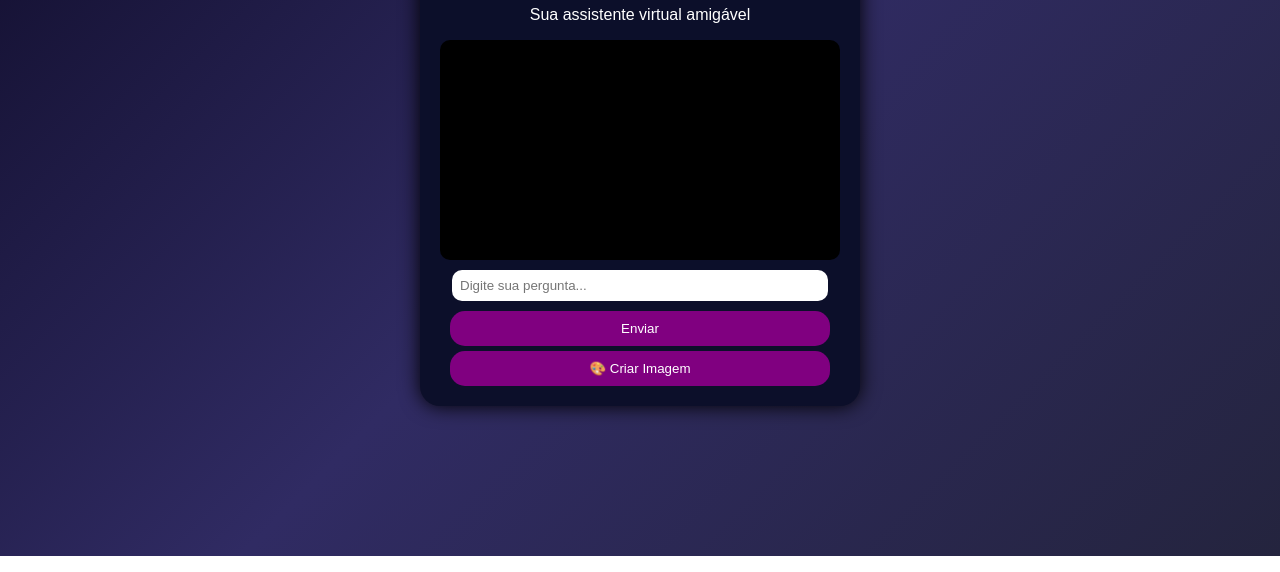
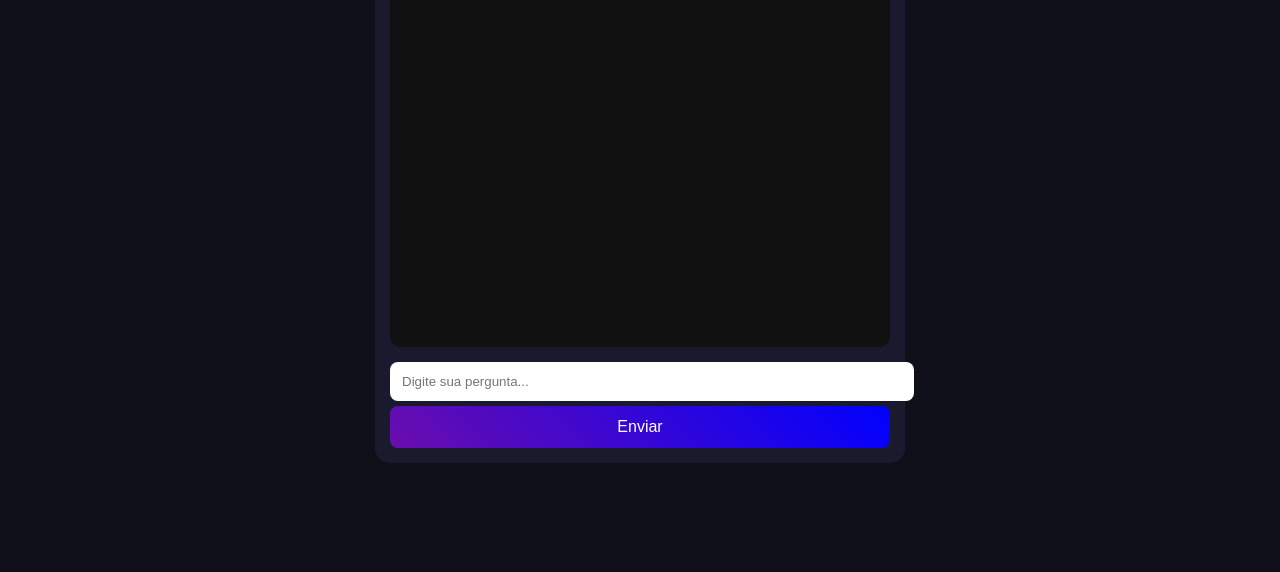
Before and after one commit to hygoralmeida21/deskflux, a plain HTML site: page index.html in a window 1280 px wide. Shown: the part 244-816 px from the top of the page. Drawn offline with Linux system fonts and the light colour scheme.

Commit message:
Refactor index.html for chat interface and styles

```diff
--- a/index.html
+++ b/index.html
@@ -1,26 +1,82 @@
 <!DOCTYPE html>
 <html lang="pt-br">
 <head>
-  <meta charset="UTF-8">
-  <title>DeskFlux AI</title>
-  <meta name="viewport" content="width=device-width, initial-scale=1.0">
-  <link rel="manifest" href="manifest.json">
-  <link rel="stylesheet" href="style.css">
+<meta charset="UTF-8">
+<title>DeskFlux AI</title>
+<style>
+body {
+  background: #0f0f1a;
+  color: white;
+  font-family: Arial;
+  display: flex;
+  justify-content: center;
+  align-items: center;
+  height: 100vh;
+}
+
+#chat {
+  width: 95%;
+  max-width: 500px;
+  background: #1a1a2e;
+  padding: 15px;
+  border-radius: 15px;
+}
+
+#messages {
+  height: 380px;
+  overflow-y: auto;
+  margin-bottom: 10px;
+  background: #111;
+  padding: 10px;
+  border-radius: 10px;
+}
+
+input, button {
+  width: 100%;
+  padding: 12px;
+  margin-top: 5px;
+  border: none;
+  border-radius: 8px;
+}
+
+button {
+  background: linear-gradient(45deg, #6a0dad, #0000ff);
+  color: white;
+  font-size: 16px;
+}
+</style>
 </head>
 <body>
 
-  <div class="app">
-    <h1>🤖 DeskFlux AI</h1>
-    <p>Sua assistente virtual amigável</p>
+<div id="chat">
+<h2>🤖 DeskFlux AI</h2>
+<div id="messages"></div>
+<input id="userInput" placeholder="Digite sua pergunta...">
+<button onclick="sendMessage()">Enviar</button>
+</div>
 
-    <div class="chat-box" id="chat"></div>
+<script>
+async function sendMessage(){
+  const input = document.getElementById("userInput");
+  const message = input.value;
+  if(!message) return;
 
-    <input type="text" id="userInput" placeholder="Digite sua pergunta...">
-    <button onclick="sendMessage()">Enviar</button>
+  const messagesDiv = document.getElementById("messages");
+  messagesDiv.innerHTML += `<p><b>Você:</b> ${message}</p>`;
 
-    <button onclick="createImage()">🎨 Criar Imagem</button>
-  </div>
+  input.value = "";
 
-  <script src="app.js"></script>
+  const response = await fetch("**AQUI VEM O LINK DO PROXY**", {
+    method: "POST",
+    headers: { "Content-Type": "application/json" },
+    body: JSON.stringify({ message })
+  });
+
+  const data = await response.json();
+
+  messagesDiv.innerHTML += `<p><b>DeskFlux:</b> ${data.reply}</p>`;
+  messagesDiv.scrollTop = messagesDiv.scrollHeight;
+}
+</script>
 </body>
 </html>
```
